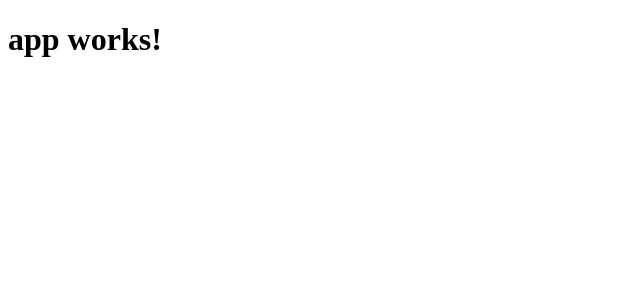
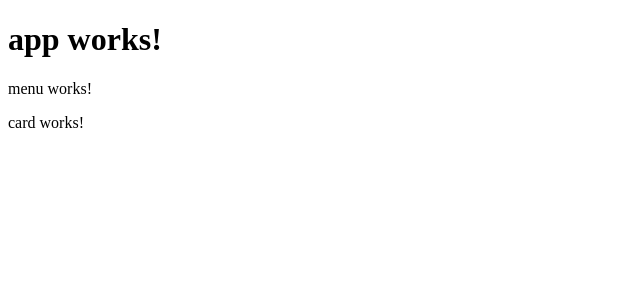
Before and after one commit to mikkeld/explorer-app, an Angular app in the folder explorer-app/: page /cards in a window 1280 px wide. Shown: the top 300 px of the page, without its empty margins (0-640 px from the left). Built offline with nearby package versions, Linux system fonts and the light colour scheme.

Commit message:
Route set up

```diff
--- /dev/null
+++ b/explorer-app/index.ts
@@ -0,0 +1,2 @@
+export * from './card';
+export * from './menu';
--- a/explorer-app/src/app/app.component.html
+++ b/explorer-app/src/app/app.component.html
@@ -1,3 +1,5 @@
 <h1>
   {{title}}
 </h1>
+<app-menu></app-menu>
+<router-outlet></router-outlet>
--- /dev/null
+++ b/explorer-app/src/app/app.routing.ts
@@ -0,0 +1,18 @@
+import { ModuleWithProviders }  from '@angular/core';
+import { Routes, RouterModule } from '@angular/router';
+
+import { CardComponent } from './card/card.component';
+
+const appRoutes: Routes = [
+  {
+    path: 'cards',
+    component: CardComponent
+  },
+  {
+    path: '',
+    redirectTo: '/cards',
+    pathMatch: 'full'
+  }
+];
+
+export const routing: ModuleWithProviders = RouterModule.forRoot(appRoutes);
--- /dev/null
+++ b/explorer-app/src/app/card/card.component.html
@@ -0,0 +1,3 @@
+<p>
+  card works!
+</p>
--- /dev/null
+++ b/explorer-app/src/app/card/card.component.ts
@@ -0,0 +1,15 @@
+import { Component, OnInit } from '@angular/core';
+
+@Component({
+  selector: 'app-card',
+  templateUrl: 'card.component.html',
+  styleUrls: ['card.component.css']
+})
+export class CardComponent implements OnInit {
+
+  constructor() { }
+
+  ngOnInit() {
+  }
+
+}
--- /dev/null
+++ b/explorer-app/src/app/card/index.ts
@@ -0,0 +1 @@
+export * from './card.component';
--- /dev/null
+++ b/explorer-app/src/app/menu/index.ts
@@ -0,0 +1 @@
+export * from './menu.component';
--- /dev/null
+++ b/explorer-app/src/app/menu/menu.component.html
@@ -0,0 +1,3 @@
+<p>
+  menu works!
+</p>
--- /dev/null
+++ b/explorer-app/src/app/menu/menu.component.ts
@@ -0,0 +1,15 @@
+import { Component, OnInit } from '@angular/core';
+
+@Component({
+  selector: 'app-menu',
+  templateUrl: 'menu.component.html',
+  styleUrls: ['menu.component.css']
+})
+export class MenuComponent implements OnInit {
+
+  constructor() { }
+
+  ngOnInit() {
+  }
+
+}
```
Also changed, not shown: explorer-app/src/app/app.module.ts (+9 -2 lines), explorer-app/src/app/card/card.component.css (added), explorer-app/src/app/menu/menu.component.css (added), 2 other files (tests, documents, lock files or other folders).
